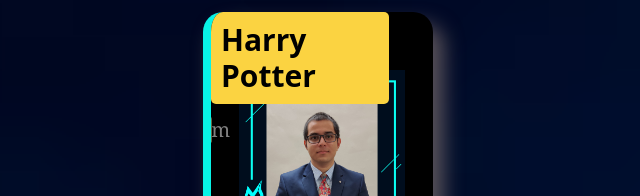
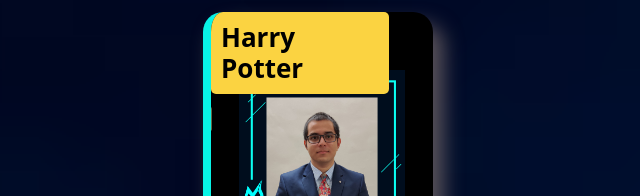
Before and after one commit to SwapnilGite/mindspark-team, a plain HTML site: page index.html in a window 1280 px wide. Shown: the part 324-520 px from the top of the page, without its empty margins (322-962 px from the left). Drawn offline with nearby package versions, Linux system fonts and the light colour scheme; a script that the page names is missing.

Commit message:
Responsive 3

```diff
--- a/style.css
+++ b/style.css
@@ -401,3 +401,39 @@ body {
     }
 
 }
+@media screen and (min-width: 1100px) and (max-width:1300px) {
+    .profile_card .profile_content h2 {
+        font-size: 26px;
+        padding: 10px;
+        width: 80%;
+        color: black;
+        background: #FBD341;
+        margin-top: 0;
+        border-radius: 5px;
+        font-weight: bold;
+    }
+
+    .profile_card .profile_content h3 {
+        width: 80%;
+        color: grey;
+        font-size: 18px;
+        margin-top: 10px;
+        padding: 4px 10px;
+        background: #F1FFAB;
+        transform: translateX(-100%);
+        transition: all 0.30s linear 0s;
+        border-radius: 5px;
+    }
+
+    .profile_card .profile_content .social-link li a {
+        font-size: 20px;
+        color: black;
+        width: 30px;
+        height: 30px;
+        line-height: 30px;
+        border-radius: 20px;
+        margin-top: 5%;
+
+    }
+
+}
```
